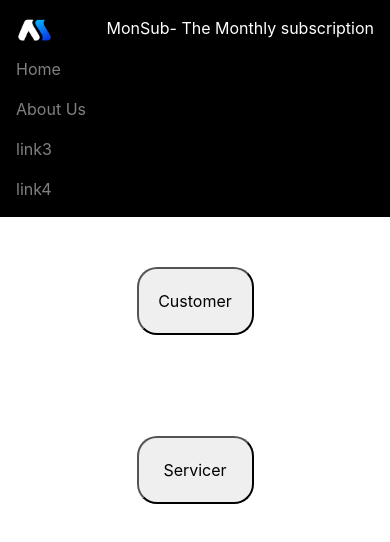
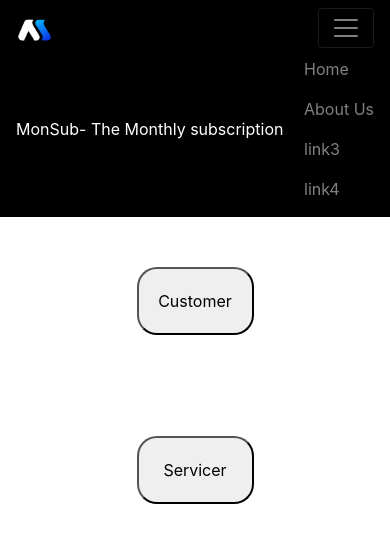
Before and after one commit to robinhooda/MonthlySubscriptionManagementApp, a website: page userSelection.html in a window 390 px wide. Drawn offline with nearby package versions, Linux system fonts and the light colour scheme.

Commit message:
navbar-toggler-icon added

```diff
--- a/userSelection.html
+++ b/userSelection.html
@@ -23,7 +23,11 @@
     </nav> -->
     <nav class="navbar navbar-expand-sm navbar-dark bg-dark navColor sticky-top">
       <a class="navbar-brand"><img src="images/Logo.png" width="37" class="img-fluid"></a>
+      <button class="navbar-toggler" data-toggle="collapse" data-target="collapseTarget">
+        <span class="navbar-toggler-icon"></span>
+    </button>
       <span class="navbar-text navName"> MonSub- The Monthly subscription </span>
+
 
 
       <ul class="navbar-nav">
```
